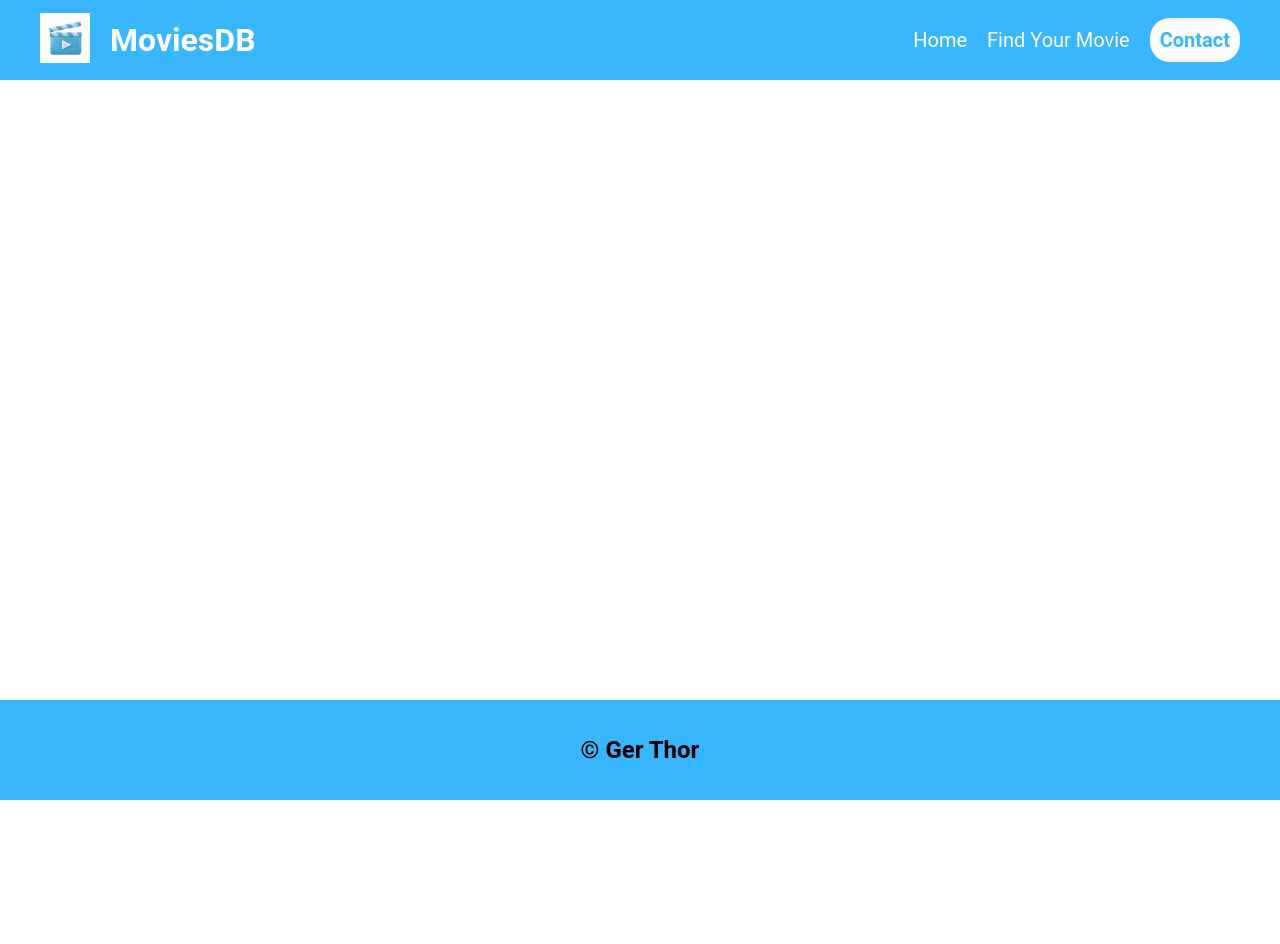
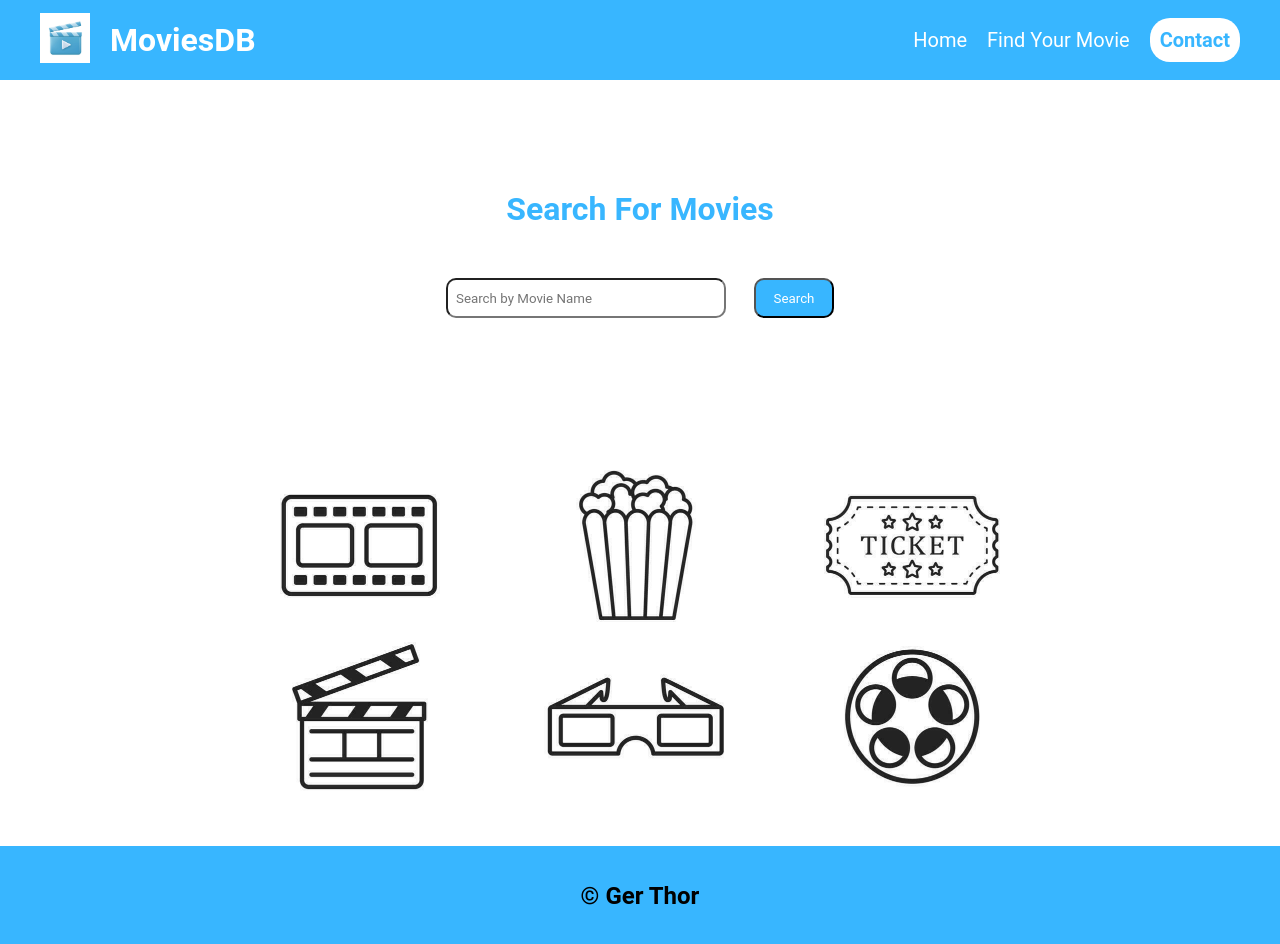
Before and after one commit to GerThor/MoviesDB-React, a React (Create React App) app: page / in a window 1280 px wide. Before the commit the page ends 800 px from the top, so only its background shows below. Built offline with nearby package versions, Linux system fonts and the light colour scheme.

Commit message:
updated homepage routing

```diff
--- a/src/App.js
+++ b/src/App.js
@@ -12,7 +12,7 @@ function App() {
       <div className="App">
         <Nav></Nav>
         <Routes>
-          <Route path="/MoviesDB-React/" element={<Home />}></Route>
+          <Route path="/" element={<Home />}></Route>
           <Route path="/movies" element={<Movies />}></Route>
           <Route path="/movies/:movieId" element={<MovieInfo />}></Route>
         </Routes>
--- a/src/components/Nav.jsx
+++ b/src/components/Nav.jsx
@@ -20,7 +20,7 @@ const Nav = () => {
       </div>
       <div className="nav__links--container">
         <ul className="nav__links">
-            <Link to="/MoviesDB-React/" className="nav__link">Home</Link>
+            <Link to="/" className="nav__link">Home</Link>
             <Link to="/movies" className="nav__link">Find Your Movie</Link>
             <Link className="nav__link nav__link--btn">Contact</Link> {/* link to go nowhere */}
         </ul>
--- a/src/components/ui/HamburgerMenu.jsx
+++ b/src/components/ui/HamburgerMenu.jsx
@@ -17,7 +17,7 @@ function HamburgerMenu() {
             {isOpen && (
                 <nav className="menu">
                     <ul className="menu__hamburger--links">
-                        <Link to="/MoviesDB-React/" className="hamburger__menu--link">Home</Link>
+                        <Link to="/" className="hamburger__menu--link">Home</Link>
                         <Link to="/movies" className="hamburger__menu--link">Find Your Movie</Link>
                         <Link className="hamburger__menu--link hamburger__menu--link-contact">Contact</Link> {/* link to go nowhere */}
                     </ul>
```
